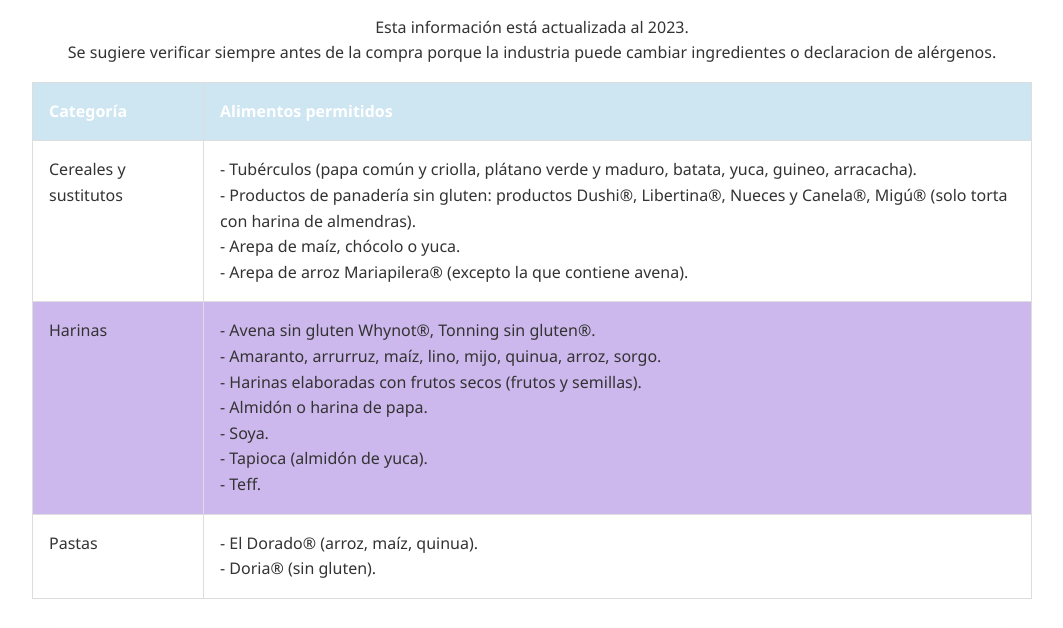
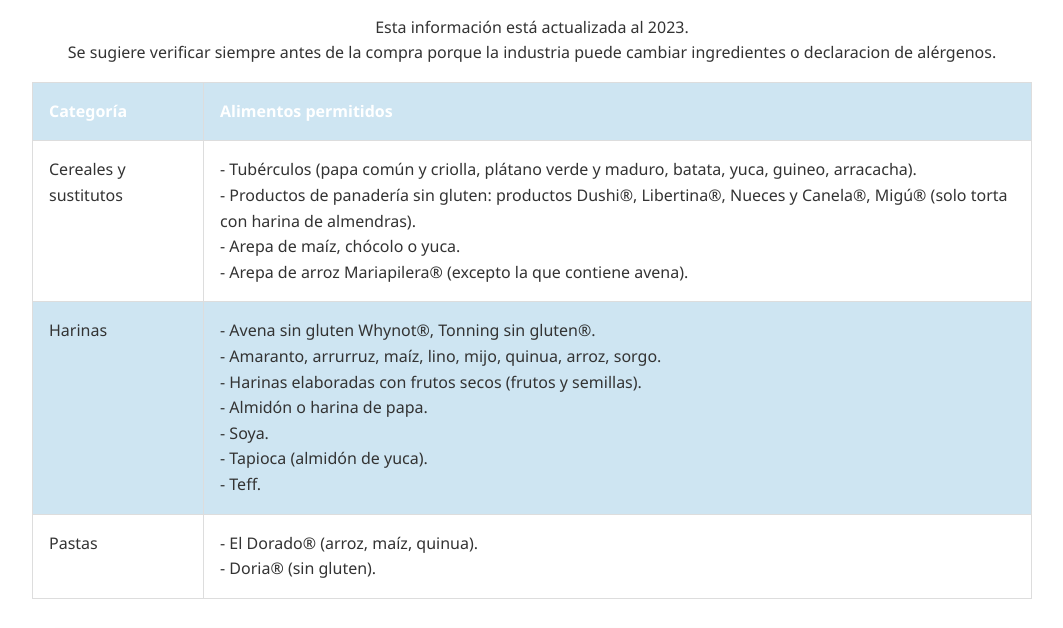
Before and after one commit to JuanJo1702/mi_pagina_web_alergias, a plain HTML site: page docs/alternativasgluten.html in a window 1280 px wide. Shown: the part 154-782 px from the top of the page, without its empty margins (108-1171 px from the left). Drawn offline with Linux system fonts and the light colour scheme.

Commit message:
Descripción de los cambios

```diff
--- a/docs/alternativasgluten.html
+++ b/docs/alternativasgluten.html
@@ -84,7 +84,7 @@
       margin-bottom: 1rem;
     }
     table tbody tr:nth-child(even) {
-      background-color: #ccb8ed;
+      background-color: #cee5f2;
     }
 
     .btn-container {
```
Also changed, not shown: docs/productos.html (+1 -1 lines).
